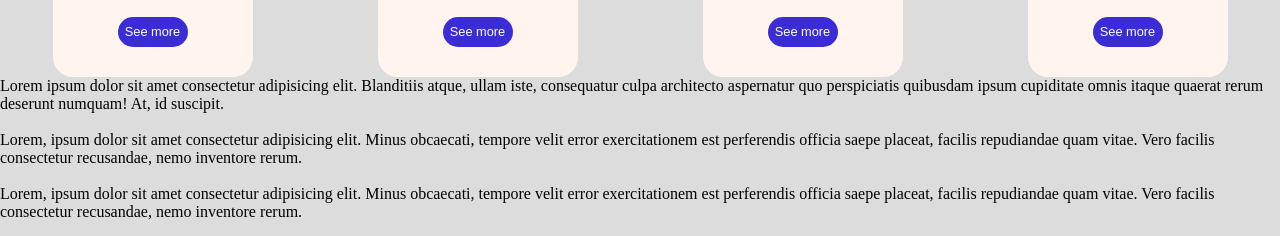
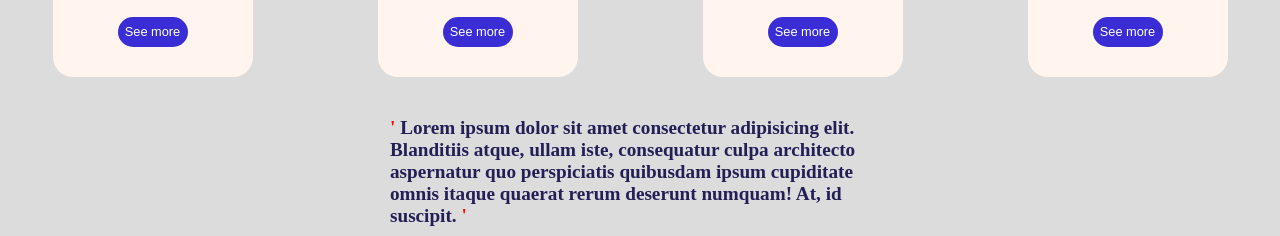
Before and after one commit to rohitpim1/gitpractice, a plain HTML site: page index.html in a window 1280 px wide. Shown: the part 1178-1414 px from the top of the page. Drawn offline with Linux system fonts and the light colour scheme.

Commit message:
add css for about section

```diff
--- a/index.css
+++ b/index.css
@@ -187,3 +187,28 @@ body{
     color: white;
     cursor: pointer;
 }
+
+.about{
+    display: flex;
+    justify-content: center;
+    align-items: center;
+    margin-top: 40px;
+    margin-bottom: 30px;
+}
+
+.about p{
+    width: 500px;
+    font-size: 1.2rem;
+    color: rgba(13, 9, 70, 0.897);
+    font-weight: bolder;
+
+}
+
+.about p::before{
+    content: "'";
+    color:red;
+}
+.about p::after{
+    content: "'";
+    color: red;
+}
```
